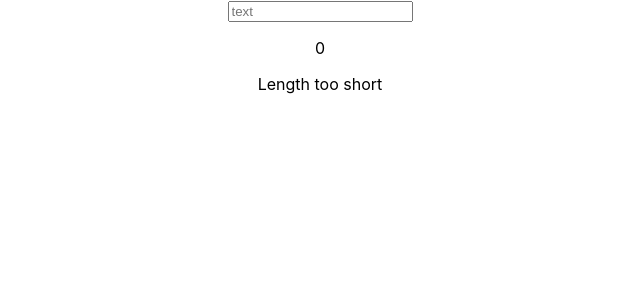
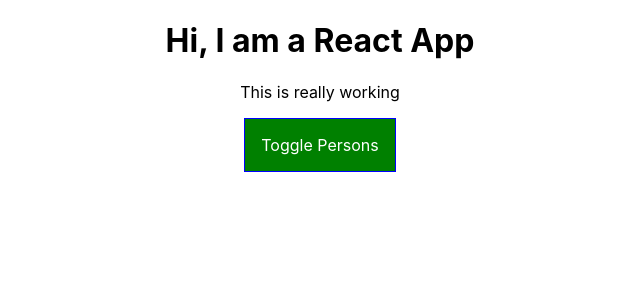
Before and after one commit to Blueluelueluelue/react-complete-guide, a React (Create React App) app: page / in a window 1280 px wide. Shown: the top 300 px of the page, without its empty margins (320-960 px from the left). Built offline with nearby package versions, Linux system fonts and the light colour scheme.

Commit message:
Person Manager using CSS Modules

```diff
--- a/src/components/Cockpit/Cockpit.js
+++ b/src/components/Cockpit/Cockpit.js
@@ -0,0 +1,28 @@
+import React from 'react'
+import classes from './Cockpit.module.css'
+
+const cockpit = (props) => {
+    const assignedClasses = []
+    let btnClass = ''
+    if (props.showPersons) {
+        btnClass = classes.Red
+    }
+
+    if (props.persons.length <= 2) {
+      assignedClasses.push( classes.red )
+    }
+    if (props.persons.length <= 2) {
+      assignedClasses.push( classes.bold )
+    }
+    return (
+        <div className={classes.Cockpit}>
+            <h1>Hi, I am a React App</h1>
+            <p className={assignedClasses.join(' ')}>This is really working</p>
+            <button
+            className={btnClass}
+            onClick={props.click}>Toggle Persons</button>
+        </div>
+    )
+}
+
+export default cockpit
--- /dev/null
+++ b/src/components/Cockpit/Cockpit.module.css
@@ -0,0 +1,30 @@
+.red {
+    color: red;
+}
+
+.bold {
+    font-weight: bold;
+}
+
+.Cockpit button {
+    border: 1px solid blue;
+    padding: 16px;
+    background-color: green;
+    font: inherit;
+    color: white;
+    cursor: pointer;
+}
+
+.Cockpit button:hover {
+    background-color: lightgreen;
+    color: black;
+}
+
+.Cockpit button.Red {
+    background-color: red;
+}
+
+.Cockpit button.Red:hover {
+    background-color: salmon;
+    color: black;
+}
--- a/src/components/Persons/Person/Person.js
+++ b/src/components/Persons/Person/Person.js
@@ -1,9 +1,9 @@
 import React, { Component } from 'react'
-
+import classes from './Person.module.css'
 class Person extends Component {
     render() {
         return (
-            <div>
+            <div className={classes.Person}>
                 <h2 onClick={this.props.click}>Hello My name is {this.props.name} and I am {this.props.age} years old.</h2>
                 <input onChange={this.props.change} value={this.props.name}></input>
 
--- /dev/null
+++ b/src/components/Persons/Person/Person.module.css
@@ -0,0 +1,14 @@
+.Person {
+    width: 60%;
+    margin: 16px auto;
+    border: 1px solid #eee;
+    box-shadow: 0 2px 3px #ccc;
+    padding: 16px;
+    text-align: center;
+}
+
+@media (min-width: 500px) {
+    .Person {
+        width: 450px;
+    }
+}
--- a/src/components/Persons/Persons.js
+++ b/src/components/Persons/Persons.js
@@ -0,0 +1,15 @@
+import React from 'react'
+import Person from './Person/Person'
+
+
+const persons = (props) => props.persons.map( (person, index) => {
+    return <Person
+        click={() => props.click(index)}
+        name={person.name}
+        age={person.age}
+        key={person.id}
+        change={(event) => props.change(event, person.id)}
+    />
+} )
+
+export default persons
--- a/src/containers/App.js
+++ b/src/containers/App.js
@@ -1,39 +1,70 @@
 import React, { Component } from 'react';
-import Validation from '../components/Validation/Validation'
-import Char from '../components/Char/Char'
-import './App.css';
+import Persons from '../components/Persons/Persons'
+import Cockpit from '../components/Cockpit/Cockpit'
+import classes from './App.module.css';
 
 class App extends Component {
-  constructor() {
-    super()
-    this.state = { text: '', unique: [] }
+  constructor(props) {
+    super(props)
+    this.state = {
+      persons: [
+        { id: 'fasdv', name: 'Yolo', age: 10 },
+        { id: 'afdsc', name: 'Polo', age: 20 },
+        { id: 'afvcd', name: 'Holo', age: 30 }
+      ],
+      otherState: 'some other value',
+      showPersons: false
+    }
   }
 
-  textChangeHandler = (event) => {
-    this.setState({
-       text: event.target.value,
-       unique: [...new Set(event.target.value.split(''))]
-    })
+  nameChangeHandler = ( event, id ) => {
+    const personIndex = this.state.persons.findIndex( p => p.id === id )
+    const person = {
+      ...this.state.persons[personIndex]
+    }
+    person.name = event.target.value
+    const persons = [...this.state.persons]
+    persons[personIndex] = person
+    this.setState( { persons } )
   }
 
-  charClickHandler = (char) => {
-    let regex = new RegExp(char, 'g')
-    this.setState(state => ({
-       text: state.text.replace(regex, ''),
-       unique: state.unique.filter(v => v !== char)
-    }))
+  deletePersonHandler = ( index ) => {
+    const persons = [...this.state.persons]
+    persons.splice(index, 1)
+    this.setState( { persons } )
+  }
+
+  togglePersonHandler = () => {
+    const doesShow = this.state.showPersons
+    this.setState( { showPersons: !doesShow } )
   }
 
   render() {
-    setInterval(this.tick, 1000);
+    let persons = null
+
+
+    if (this.state.showPersons) {
+      persons = (
+        <div>
+          <Persons
+            persons={this.state.persons}
+            click={this.deletePersonHandler}
+            change={this.nameChangeHandler}
+          />
+        </div>
+      )
+
+    }
+
+
     return (
-      <div className="App">
-        <input placeholder="text" onChange={this.textChangeHandler} value={this.state.text}/>
-        <p>{this.state.text.length}</p>
-        <Validation len={this.state.text.length} />
-        {this.state.unique.map(c => {
-          return <Char key={Math.random()} char={c} click={() => this.charClickHandler(c)}/>
-        })}
+      <div className={classes.App}>
+          <Cockpit
+            showPersons={this.state.showPersons}
+            persons={this.state.persons}
+            click={this.togglePersonHandler}
+          />
+          {persons}
       </div>
     );
   }
```
Also changed, not shown: src/containers/App.module.css (renamed from src/containers/App.css).
